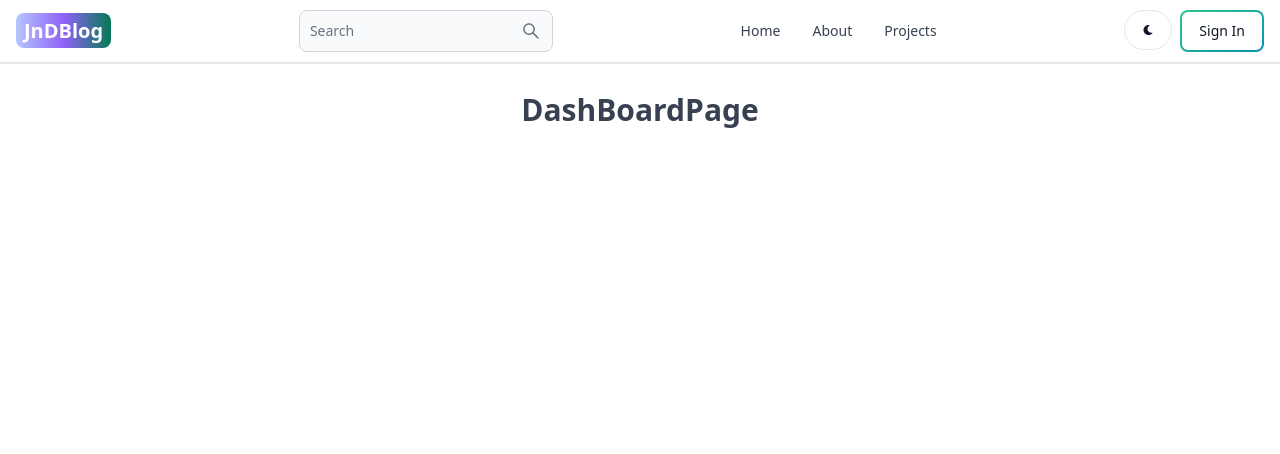
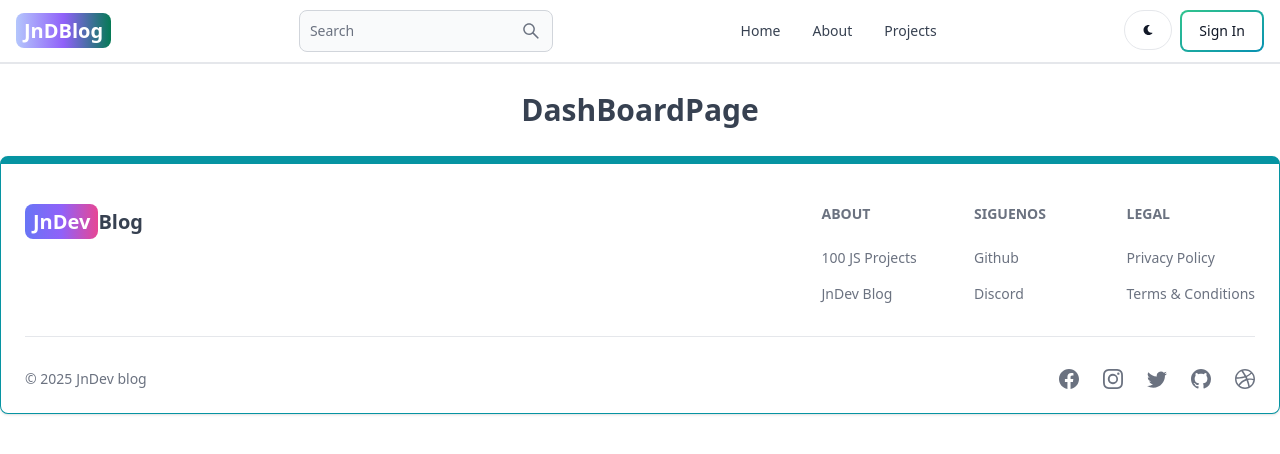
Before and after one commit to Jere96/next-blog, a Next.js app: page /dashboard in a window 1280 px wide. Shown: the top 454 px of the page. Built offline with nearby package versions, Linux system fonts and the light colour scheme; no server answers.

Commit message:
Se añaden las secciones a las pages faltantes como about, projects y el footer

```diff
--- /dev/null
+++ b/src/app/about/page.jsx
@@ -0,0 +1,46 @@
+export default function About() {
+  return (
+    <div className="min-h-screen flex items-center justify-center">
+      <div className="max-w-2xl mx-auto p-3 text-center">
+        <div>
+          <h1 className="text-3xl font font-semibold text-center my-7">
+            About JnDev Blog
+          </h1>
+          <div className="text-md text-gray-500 flex flex-col gap-6">
+            <p>
+              Bienvenidos a JnDev Blog! Desarrollado por Jere Nuñez, este blog
+              es utilizado para compartir informacion de mi interes con
+              cualquier persona interesada en la tecnologia. Podras leer desde
+              articulos sobre programacion hasta noticias relacionadas con el
+              avance tecnologico actual.
+            </p>
+
+            <p>
+              En este blog se subiran post de interes del administrador, revisa
+              diariamente el blog para encontrar las ultimas noticias.
+            </p>
+
+            <p>
+              El sitio web fue desarrollado utilizando Next.js and{" "}
+              <a
+                href="https://go.clerk.com/fgJHKlt"
+                target="_blank"
+                className="text-teal-500 hover:underline"
+              >
+                Clerk
+              </a>
+              .
+            </p>
+
+            <p>
+              Te invitamos a comentar nuestras publicaciones e interactuar con
+              otros lectores. También puedes darle "Me gusta" y responder a los
+              comentarios de otros. Creemos que una comunidad activa puede
+              apoyar el crecimiento y el desarrollo de los demás.
+            </p>
+          </div>
+        </div>
+      </div>
+    </div>
+  );
+}
--- /dev/null
+++ b/src/app/components/Footer.jsx
@@ -0,0 +1,91 @@
+'use client';
+
+import { Footer } from 'flowbite-react';
+import Link from 'next/link';
+import {
+  BsFacebook,
+  BsInstagram,
+  BsTwitter,
+  BsGithub,
+  BsDribbble,
+} from 'react-icons/bs';
+export default function FooterCom() {
+  return (
+    <Footer container className='border border-t-8 border-teal-500'>
+      <div className='w-full max-w-7xl mx-auto'>
+        <div className='grid w-full justify-between sm:flex md:grid-cols-1'>
+          <div className='mt-5'>
+            <Link
+              href='/'
+              className='self-center whitespace-nowrap text-lg sm:text-xl font-semibold dark:text-white'
+            >
+              <span className='px-2 py-1 bg-gradient-to-r from-indigo-500 via-purple-500 to-pink-500 rounded-lg text-white'>
+                JnDev
+              </span>
+              Blog
+            </Link>
+          </div>
+          <div className='grid grid-cols-2 gap-8 mt-4 sm:grid-cols-3 sm:gap-6'>
+            <div>
+              <Footer.Title title='About' />
+              <Footer.LinkGroup col>
+                <Footer.Link
+                  href='https://www.100jsprojects.com'
+                  target='_blank'
+                  rel='noopener noreferrer'
+                >
+                  100 JS Projects
+                </Footer.Link>
+                <Footer.Link
+                  href='/about'
+                  target='_blank'
+                  rel='noopener noreferrer'
+                >
+                  JnDev Blog
+                </Footer.Link>
+              </Footer.LinkGroup>
+            </div>
+            <div>
+              <Footer.Title title='Siguenos' />
+              <Footer.LinkGroup col>
+                <Footer.Link
+                  href='https://github.com/Jere96'
+                  target='_blank'
+                  rel='noopener noreferrer'
+                >
+                  Github
+                </Footer.Link>
+                <Footer.Link href='#'>Discord</Footer.Link>
+              </Footer.LinkGroup>
+            </div>
+            <div>
+              <Footer.Title title='Legal' />
+              <Footer.LinkGroup col>
+                <Footer.Link href='#'>Privacy Policy</Footer.Link>
+                <Footer.Link href='#'>Terms &amp; Conditions</Footer.Link>
+              </Footer.LinkGroup>
+            </div>
+          </div>
+        </div>
+        <Footer.Divider />
+        <div className='w-full sm:flex sm:items-center sm:justify-between'>
+          <Footer.Copyright
+            href='#'
+            by="JnDev blog"
+            year={new Date().getFullYear()}
+          />
+          <div className='flex gap-6 sm:mt-0 mt-4 sm:justify-center'>
+            <Footer.Icon href='#' icon={BsFacebook} />
+            <Footer.Icon href='#' icon={BsInstagram} />
+            <Footer.Icon href='#' icon={BsTwitter} />
+            <Footer.Icon
+              href='https://github.com/Jere96'
+              icon={BsGithub}
+            />
+            <Footer.Icon href='#' icon={BsDribbble} />
+          </div>
+        </div>
+      </div>
+    </Footer>
+  );
+}
--- a/src/app/components/PostCard.jsx
+++ b/src/app/components/PostCard.jsx
@@ -16,7 +16,7 @@
           href={`/post/${post.slug}`}
           className='z-10 group-hover:bottom-0 absolute bottom-[-200px] left-0 right-0 border border-teal-500 text-teal-500 hover:bg-teal-500 hover:text-white transition-all duration-300 text-center py-2 rounded-md !rounded-tl-none m-2'
         >
-          Read article
+          Leer articulo
         </Link>
       </div>
     </div>
--- a/src/app/layout.js
+++ b/src/app/layout.js
@@ -5,6 +5,7 @@
 import ThemeCom from "./components/ThemeCom";
 import { ClerkProvider } from "@clerk/nextjs";
 import { ThemeModeScript } from "flowbite-react";
+import Footer from "./components/Footer";
 
 const geistSans = Geist({
   variable: "--font-geist-sans",
@@ -35,6 +36,7 @@
             <ThemeCom>
               <Header />
               {children}
+              <Footer />
             </ThemeCom>
           </ThemeProvider>
         </body>
--- a/src/app/page.jsx
+++ b/src/app/page.jsx
@@ -1,59 +1,57 @@
-import Link from 'next/link';
-import CallToAction from './components/CallToAction';
-import RecentPosts from './components/RecentPosts';
+import Link from "next/link";
+import CallToAction from "./components/CallToAction";
+import RecentPosts from "./components/RecentPosts";
 
 export default async function Home() {
-
   let posts = null;
 
   try {
-
-    const result = await fetch(process.env.URL + '/api/post/get', {
-      method: 'POST',
-      body: JSON.stringify({ limit: 9, order: 'desc' }),
-      cache: 'no-store',
+    const result = await fetch(process.env.URL + "/api/post/get", {
+      method: "POST",
+      body: JSON.stringify({ limit: 9, order: "desc" }),
+      cache: "no-store",
     });
     const data = await result.json();
     posts = data.posts;
   } catch (error) {
-    console.log('Error getting post:', error);
+    console.log("Error getting post:", error);
   }
   return (
-    <div className='flex flex-col justify-center items-center'>
-      <div className='flex flex-col gap-6 p-28 px-3 max-w-6xl mx-auto '>
-        <h1 className='text-3xl font-bold lg:text-6xl'>Welcome to my Blog</h1>
-        <p className='text-gray-500 text-sm sm:text-base'>
-          Discover a variety of articles and tutorials on topics such as web
-          development, software engineering, and programming languages, all
-          brought to you through a blog built with Next.js and{' '}
+    <div className="flex flex-col justify-center items-center">
+      <div className="flex flex-col gap-6 p-28 px-3 max-w-6xl mx-auto ">
+        <h1 className="text-3xl font-bold lg:text-6xl">Bienvenido a mi Blog</h1>
+        <p className="text-gray-500 text-sm sm:text-base">
+          Descubra una variedad de artículos sobre temas como
+          desarrollo web, lenguajes de programación y tecnología en general,
+          todos presentados a través de un blog creado con Next.js y{" "}
           <a
-            href='https://go.clerk.com/fgJHKlt'
-            className='text-teal-500 hover:underline'
-            target='_blank'
+            href="https://go.clerk.com/fgJHKlt"
+            className="text-teal-500 hover:underline"
+            target="_blank"
           >
             Clerk
           </a>
           .
         </p>
         <Link
-          href='/search'
-          className='text-xs sm:text-sm text-teal-500 font-bold hover:underline'
+          href="/search"
+          className="text-xs sm:text-sm text-teal-500 font-bold hover:underline"
         >
-          View all posts
+          Ver todos los posts
         </Link>
       </div>
-      <div className='p-3 bg-amber-100 dark:bg-slate-700'>
+      <div className="p-3 bg-amber-100 dark:bg-slate-700">
         <CallToAction />
       </div>
-      <div className='p-3 flex flex-col gap-8 py-7'>
+      <div className="p-3 flex flex-col gap-8 py-7">
         <RecentPosts limit={9} />
         <Link
-          href={'/search?category=null'}
-          className='text-lg text-teal-500 hover:underline text-center'
+          href={"/search?category=null"}
+          className="text-lg text-teal-500 hover:underline text-center"
         >
-          View all posts
+          Ver todos los posts
         </Link>
       </div>
     </div>
-  )
+  );
 }
--- /dev/null
+++ b/src/app/projects/page.jsx
@@ -0,0 +1,14 @@
+import CallToAction from '../components/CallToAction';
+
+export default function Projects() {
+  return (
+    <div className='min-h-screen max-w-2xl mx-auto flex justify-center items-center flex-col gap-6 p-3'>
+      <h1 className='text-3xl font-semibold'>Pojects</h1>
+      <p className='text-md text-gray-500'>
+        Diviertete y aprende HTML, CSS, and
+        JavaScript!
+      </p>
+      <CallToAction />
+    </div>
+  );
+}
```
Also changed, not shown: src/app/fonts/GeistMonoVF.woff (added), src/app/fonts/GeistVF.woff (added).
